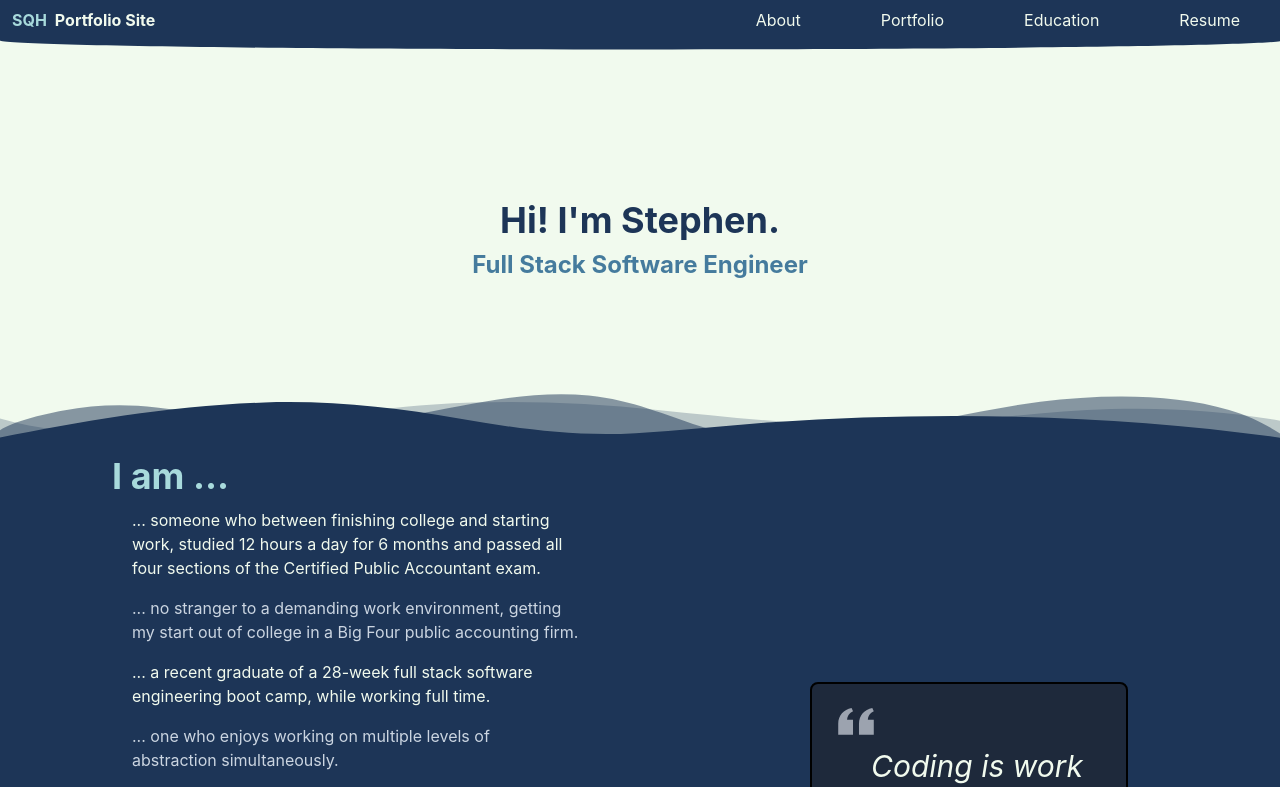
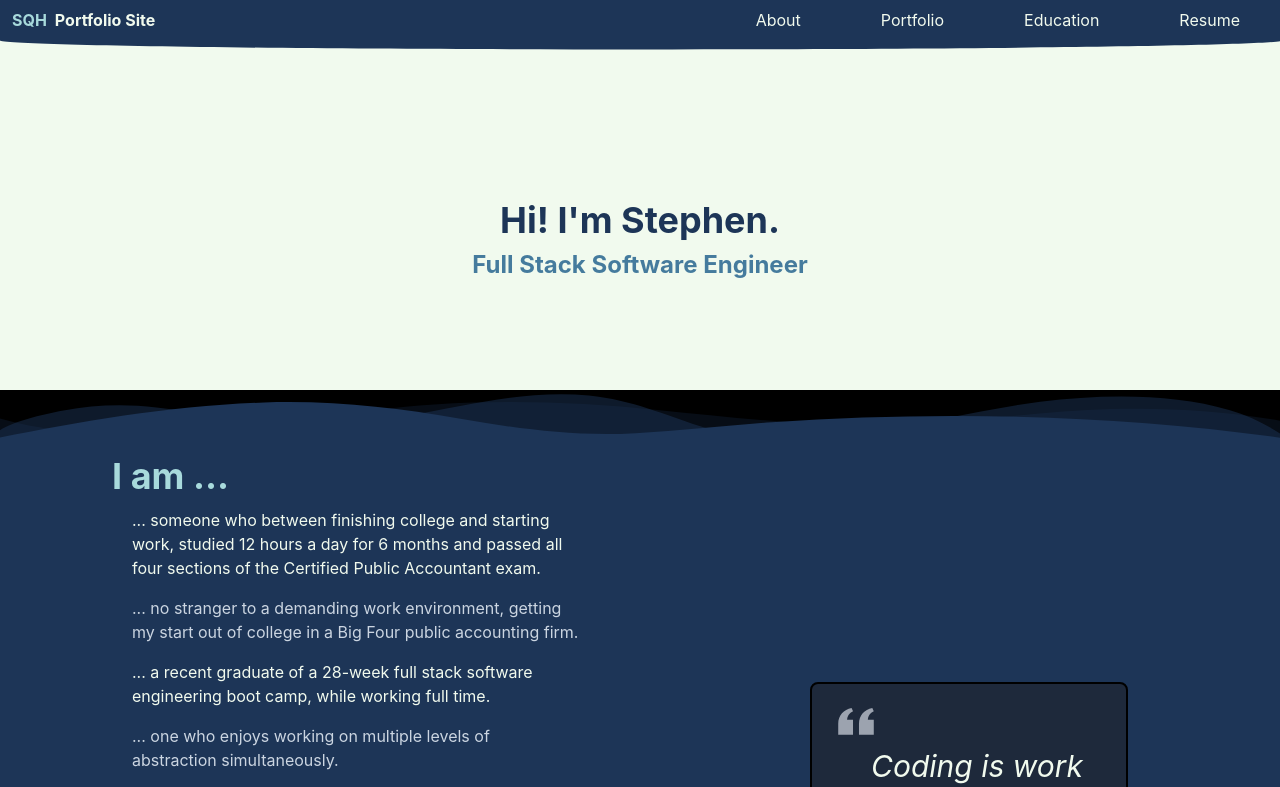
Before and after one commit to stephenqhoward/portfolio-site, a Next.js app: page / in a window 1280 px wide. Shown: the top 787 px of the page. Built offline with nearby package versions, Linux system fonts and the light colour scheme.

Commit message:
Temp set bg black

```diff
--- a/src/components/Dividers/Dividers.tsx
+++ b/src/components/Dividers/Dividers.tsx
@@ -20,7 +20,7 @@ export const DividerNavbar = () => {
 
 export const DividerHero = () => {
   return (
-    <div className={`${styles["wavy-divider-hero"]}`}>
+    <div className={`${styles["wavy-divider-hero"]} bg-black`}>
       <svg
         data-name="Layer 1"
         xmlns="http://www.w3.org/2000/svg"
```
